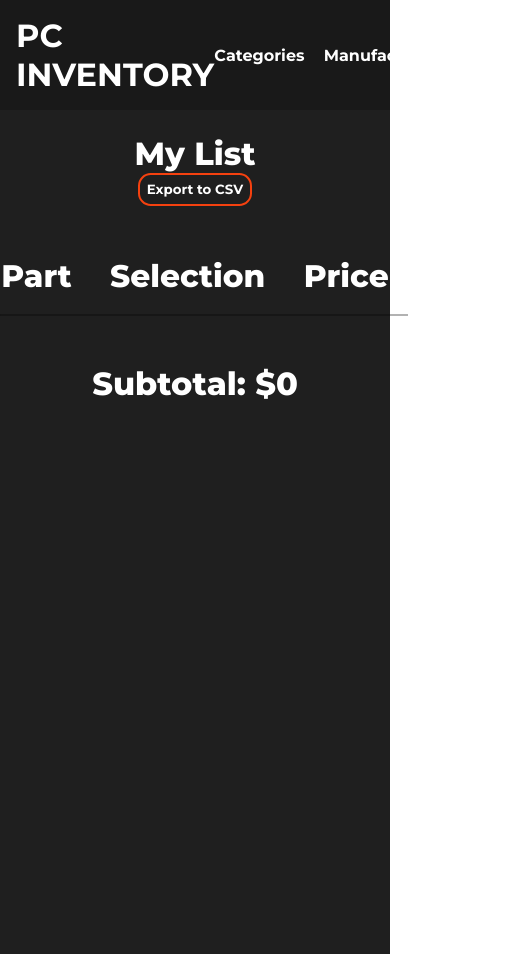
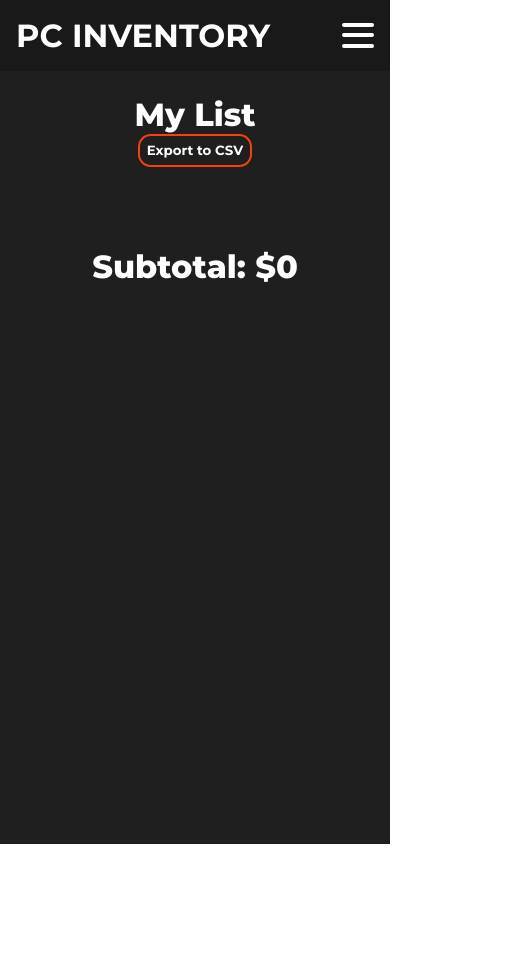
Before and after one commit to TimMTech/shop-pc-inventory, a React (Create React App) app in the folder frontend/: page / in a window 390 px wide. Shown: the whole page, 510 px wide, since content can reach past the window. After the commit the page ends 844 px from the top, so only its background shows below. Built offline with nearby package versions, Linux system fonts and the light colour scheme; no server answers.

Commit message:
Adjusted proper media queries

```diff
--- a/frontend/src/Components/MyList/CategoryItems.js
+++ b/frontend/src/Components/MyList/CategoryItems.js
@@ -22,12 +22,15 @@ const CategoryItems = ({ categories, thisSelection, removeSelection }) => {
                     .map((part) => {
                       const { _id, title, category } = part;
                       return (
-                        <SelectedWrapper key={_id} >
+                        <SelectedWrapper key={_id}>
                           <SelectedTitle to={`/part/${_id}`}>
                             {title}
-
                           </SelectedTitle>
-                          <DeleteButton  onClick={() => removeSelection(_id, category)}>X</DeleteButton>
+                          <DeleteButton
+                            onClick={() => removeSelection(_id, category)}
+                          >
+                            X
+                          </DeleteButton>
                         </SelectedWrapper>
                       );
                     })}
@@ -60,7 +63,13 @@ export default CategoryItems;
 
 const TableRow = styled.tr`
   color: rgb(255, 255, 255);
-
+  @media (max-width: 750px) {
+    display: flex;
+    flex-direction: column;
+    border-bottom: 0.2rem solid rgb(0, 0, 0);
+    padding-bottom: 3rem;
+    padding-right: 3rem;
+  }
 `;
 
 const TableData = styled.td`
@@ -68,8 +77,13 @@ const TableData = styled.td`
   white-space: nowrap;
   overflow: hidden;
   text-overflow: ellipsis;
-  border-bottom: 0.1rem solid black;
+  border-bottom: 0.1rem solid rgb(0, 0, 0);
+  @media (max-width: 750px) {
+    border: none;
+    padding: 0.4rem;
+  }
 `;
+
 const Part = styled.h1`
   font-family: Montserrat Light;
 `;
@@ -107,7 +121,9 @@ const DeleteButton = styled.button`
 const SelectedPart = styled.div``;
 
 const SelectedWrapper = styled.div`
-`
+  display: flex;
+  align-items: center;
+`;
 
 const SelectedTitle = styled(Link)`
   cursor: pointer;
@@ -116,9 +132,11 @@ const SelectedTitle = styled(Link)`
   transition: text-decoration-color 1s;
   &: hover {
     text-decoration: underline 0.1em rgba(255, 255, 255, 1);
+  }
+  @media (max-width: 750px) {
+    font-size: 1.5rem;
+  }
 `;
-
-
 
 const Price = styled.h1`
   font-family: Montserrat Light;
--- a/frontend/src/Components/MyList/MyList.js
+++ b/frontend/src/Components/MyList/MyList.js
@@ -37,6 +37,7 @@ const TableWrapper = styled.div`
   justify-content: center;
   align-items: center;
   cursor: default;
+
 `;
 
 const Table = styled.table`
@@ -55,41 +56,18 @@ const TableHeaders = styled.th`
   border-bottom: 0.15rem solid rgba(0, 0, 0, 0.3);
   padding: 1.2rem;
   font-size: 1.3rem;
+  @media (max-width: 750px) {
+    display: none;
+  }
 `;
 
 const TableBody = styled.tbody``;
 
-const TableData = styled.td`
-  padding: 1.2rem;
-  white-space: nowrap;
-  overflow: hidden;
-  text-overflow: ellipsis;
-`;
+
 
 const ListHeader = styled.h1``;
 
-const Part = styled.h1`
-  font-family: Montserrat Light;
-`;
 
-const Selection = styled(Link)`
-  font-family: Montserrat Bold;
-  padding: 0.3rem;
-  border: 0.15rem solid rgb(245, 65, 15);
-  background-color: transparent;
-  border-radius: 0.8rem;
-  text-decoration: none;
-  color: rgb(255, 255, 255);
-  transition: 1s;
-  cursor: pointer;
-  &: hover {
-    color: rgb(255, 87, 51);
-  }
-`;
-
-const Price = styled.h1`
-  font-family: Montserrat Light;
-`;
 
 const SubTotal = styled.p`
   color: rgb(255, 255, 255);
--- /dev/null
+++ b/frontend/src/Components/Nav/Hamburger.js
@@ -0,0 +1,42 @@
+import styled from "styled-components"
+import { Link } from "react-router-dom"
+
+const Hamburger = ({handleNavToggle}) => {
+    return (
+      <HamburgerWrapper>
+        <Burger />
+        <Burger />
+        <Burger />
+      </HamburgerWrapper>
+    );
+}
+
+export default Hamburger
+
+const HamburgerWrapper = styled.div`
+    width: 2rem;
+    height: 2rem;
+    display: flex;
+    justify-content: space-around;
+    flex-flow: column nowrap;
+    z-index 10;
+`
+
+const Burger = styled.div`
+    width: 2rem;
+    height: 0.25rem;
+    border-radius: 10px;
+    background-color: rgb(255,255,255);
+    transform-origin: 1px;
+    transition: all 0.3s linear;
+`
+
+const StyledLink = styled(Link)`
+  cursor: pointer;
+  color: rgb(255, 255, 255);
+  text-decoration-color: rgba(255, 255, 255, 0);
+  transition: text-decoration-color 1s;
+  &: hover {
+    text-decoration: underline 0.1em rgba(255, 255, 255, 1);
+  }
+`;
--- a/frontend/src/Components/Nav/Nav.js
+++ b/frontend/src/Components/Nav/Nav.js
@@ -1,16 +1,30 @@
 import styled from "styled-components";
 import { Link } from "react-router-dom";
+import Hamburger from "./Hamburger";
+import { useState } from "react";
 
 const Nav = () => {
+  const [hamburgerOpen, setHamburgerOpen] = useState(false);
+
+  const toggleHamburger = () => {
+    setHamburgerOpen(!hamburgerOpen);
+  };
+
   return (
     <NavWrapper>
       <NavTitle>
         <StyledLink to={"/"}>PC INVENTORY</StyledLink>
       </NavTitle>
       <MenuWrapper>
-        <StyledLink to={"/categories"}>Categories</StyledLink>
-        <StyledLink to={"/manufacturers"}>Manufacturers</StyledLink>
-        <StyledLink to={"/parts"}>Parts</StyledLink>
+        <NavList toggleMenu={hamburgerOpen}>
+          <StyledLink to={"/categories"}>Categories</StyledLink>
+          <StyledLink to={"/manufacturers"}>Manufacturers</StyledLink>
+          <StyledLink to={"/parts"}>Parts</StyledLink>
+        </NavList>
+        <HamburgerMenu onClick={toggleHamburger}>
+          {console.log(hamburgerOpen)}
+          <Hamburger />
+        </HamburgerMenu>
       </MenuWrapper>
     </NavWrapper>
   );
@@ -31,7 +45,39 @@ const NavTitle = styled.h1``;
 
 const MenuWrapper = styled.div`
   display: flex;
-  gap: 1.2rem;
+`;
+
+const NavList = styled.ul`
+  display: flex;
+  flex-wrap: wrap;
+  float: right;
+  overflow: hidden;
+  gap: 1rem;
+  @media (max-width: 750px) {
+    display: ${(props) => (props.toggleMenu ? "flex" : "none")};
+    font-size: 1.5rem;
+    gap: 3rem;
+    border: 0.2rem solid rgb(255,255,255);
+    border-radius: 0.5rem;
+    flex-direction: column;
+    justify-content: center;
+    align-items: center;
+    background-color: rgba(0,0,0,0.9);
+    height: 40%;
+    width: 15rem;
+    margin-top:50px;
+    position: fixed;
+    right: 6%;
+    top: 0;
+  }
+`;
+
+const HamburgerMenu = styled.div`
+  display: none;
+  @media (max-width: 750px) {
+    display: fixed;
+    cursor: pointer;
+  }
 `;
 
 const StyledLink = styled(Link)`
--- a/frontend/src/Pages/Categories/AddCategory.js
+++ b/frontend/src/Pages/Categories/AddCategory.js
@@ -88,6 +88,12 @@ const FormWrapper = styled(motion.div)`
   border: 0.3rem solid rgb(255, 255, 255);
   z-index: 10;
   overflow-y: scroll;
+  @media (max-width: 750px) {
+    width: 100%;
+    height: 100%;
+    top: 0;
+    left: 0;
+  }
 `;
 
 const Form = styled.form`
@@ -103,7 +109,9 @@ const Form = styled.form`
 const FormTitle = styled.h1`
   color: rgb(255, 255, 255);
   font-family: Montserrat Bold;
-
+  @media (max-width: 750px) {
+    text-align: center;
+  };
 `;
 
 
--- a/frontend/src/Pages/Home/Home.js
+++ b/frontend/src/Pages/Home/Home.js
@@ -27,6 +27,7 @@ const HomeWrapper = styled.div`
   display: flex;
   flex-direction: column;
   align-items: center;
+
 `;
 
 const CSVWrapper = styled.div`
--- a/frontend/src/Pages/Manufacturers/AddManufacturer.js
+++ b/frontend/src/Pages/Manufacturers/AddManufacturer.js
@@ -88,6 +88,12 @@ const FormWrapper = styled(motion.div)`
   border: 0.3rem solid rgb(255, 255, 255);
   z-index: 10;
   overflow-y: scroll;
+  @media (max-width: 750px) {
+    width: 100%;
+    height: 100%;
+    top: 0;
+    left: 0;
+  }
 `;
 
 const Form = styled.form`
@@ -102,6 +108,9 @@ const Form = styled.form`
 const FormTitle = styled.h1`
   color: rgb(255, 255, 255);
   font-family: Montserrat Bold;
+  @media (max-width: 750px) {
+    text-align: center;
+  };
 `;
 
 const TextArea = styled.textarea`
--- a/frontend/src/Pages/Parts/AddPart.js
+++ b/frontend/src/Pages/Parts/AddPart.js
@@ -145,6 +145,12 @@ const FormWrapper = styled(motion.div)`
   border: 0.3rem solid rgb(255, 255, 255);
   z-index: 10;
   overflow-y: scroll;
+  @media (max-width: 750px) {
+    width: 100%;
+    height: 100%;
+    top: 0;
+    left: 0;
+  };
 `;
 
 const Form = styled.form`
@@ -159,6 +165,9 @@ const Form = styled.form`
 const FormTitle = styled.h1`
   color: rgb(255, 255, 255);
   font-family: Montserrat Bold;
+  @media (max-width: 750px) {
+    text-align: center;
+  };
 `;
 
 const NumericDiv = styled.div`
--- a/frontend/src/index.css
+++ b/frontend/src/index.css
@@ -4,6 +4,14 @@
     box-sizing: border-box;
 }
 
+
+html, body {
+  width: 100%;
+  height: 100%;
+  margin: 0px;
+  padding: 0px;
+  overflow-x: hidden;
+}
 
 
 @font-face {
```
